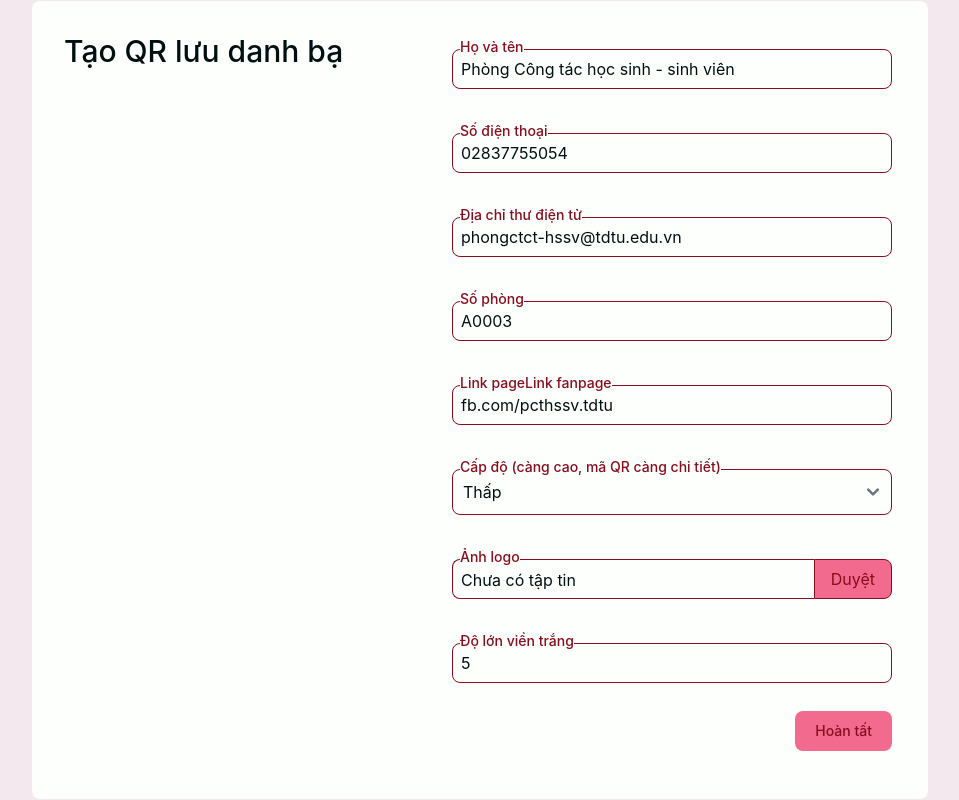
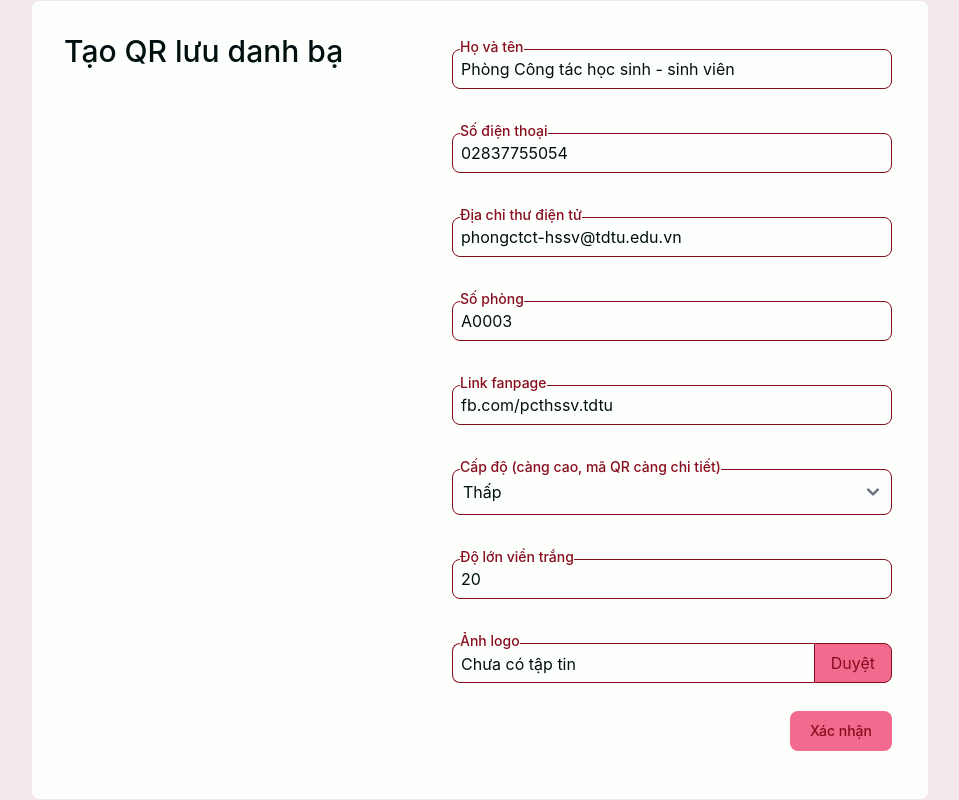
Before and after one commit to TakahashiNguyen/qrcodegen, a Vue app: page /qr-contact in a window 1280 px wide. Shown: the whole page, without its empty margins (160-1119 px from the left). Built offline with nearby package versions, Linux system fonts and the light colour scheme.

Commit message:
update QrGenerator.vue

```diff
--- a/src/views/QrGenerator.vue
+++ b/src/views/QrGenerator.vue
@@ -24,7 +24,7 @@
 						:theme="isAutoAlignLogo ? 'primary' : 'secondary'"
 						:class="{ hidden: drawLogo == null || isEnd }"
 						:onclick="autoAlignLogo"
-						ref="autoAlignLogoButton"
+						v-if="!isProcessing"
 					>
 						{{ isAutoAlignLogo ? 'Xác nhận' : 'Tự động căn chỉnh logo' }}
 					</Button>
@@ -41,7 +41,7 @@
 						:class="{ hidden: isEnd }"
 						:onclick="handleButton"
 					>
-						Hoàn tất
+						Xác nhận
 					</Button>
 					<Button :class="{ hidden: isStart }" :onclick="qrDownload">
 						Tải ảnh
@@ -54,11 +54,16 @@
 					<TextInput name="Số điện thoại" v-model="input.phone" />
 					<TextInput name="Địa chỉ thư điện tử" v-model="input.email" />
 					<TextInput name="Số phòng" v-model="input.roomNumber" />
-					<TextInput name="Link pageLink fanpage" v-model="input.pageLink" />
+					<TextInput name="Link fanpage" v-model="input.pageLink" />
 					<SelectInput
 						name="Cấp độ (càng cao, mã QR càng chi tiết)"
 						:list="qrCodeLevels"
 						v-model="input.errorCorrectionLevel"
+					/>
+					<TextInput
+						type="number"
+						name="Độ lớn viền trắng"
+						v-model="input.qrMargin"
 					/>
 					<TextInput
 						type="file"
@@ -77,11 +82,6 @@
 						v-if="drawLogo && !isAutoAlignLogo"
 						name="Độ lớn góc xoay mã QR"
 						v-model="input.logoRotation"
-					/>
-					<TextInput
-						type="number"
-						name="Độ lớn viền trắng"
-						v-model="input.qrMargin"
 					/>
 					<TextInput
 						type="number"
@@ -137,15 +137,15 @@ const qrCode = ref<HTMLCanvasElement>(),
 		logoScale: 1,
 		errorCorrectionLevel: 'L',
 		logoRotation: 0,
-		qrMargin: 5,
+		qrMargin: 20,
 		rotationStep: 90,
 	}),
 	drawLogo = ref<Function>(),
 	logoSize = ref<{ width: number; height: number }>(),
 	carousel = ref<InstanceType<typeof Carousel>>(),
 	submitButton = ref<InstanceType<typeof Button>>(),
-	autoAlignLogoButton = ref<InstanceType<typeof Button>>(),
 	isAutoAlignLogo = ref(false),
+	isProcessing = ref(false),
 	errorMessage = ref(''),
 	qrDownload = async () => {
 		qrCode.value!.toBlob((blob) => {
@@ -172,10 +172,10 @@ const qrCode = ref<HTMLCanvasElement>(),
 		}
 
 		toggleAutoAlignLogo();
-
-		autoAlignLogoButton.value?.toggleLoading();
-		carousel.value?.toggleLoading();
+		isProcessing.value = !isProcessing.value;
 		await sleep(1);
+		submitButton.value!.toggleLoading();
+		carousel.value!.toggleLoading();
 
 		input.logoRotation = 0;
 
@@ -213,7 +213,7 @@ const qrCode = ref<HTMLCanvasElement>(),
 				return Math.floor((lower + upper) / 2) / multiplier;
 			},
 			autoRotate = async () => {
-				for (let i = input.rotationStep; i <= 360; i += input.rotationStep) {
+				for (let i = 90; i < 450; i += input.rotationStep) {
 					input.logoRotation = i;
 
 					const currentScale = await autoScale();
@@ -231,10 +231,12 @@ const qrCode = ref<HTMLCanvasElement>(),
 		input.logoRotation = rotate;
 
 		qrCodeCanvasCtx.value!.putImageData(qrCodeImageData, 0, 0);
+		isProcessing.value = !isProcessing.value;
+		await sleep(1);
+		submitButton.value!.toggleLoading();
 		await handleButton(false);
 
 		carousel.value?.toggleLoading();
-		autoAlignLogoButton.value?.toggleLoading();
 	},
 	drawQrCode = async (): Promise<ImageData> => {
 		function generateVCard() {
@@ -286,6 +288,7 @@ END:VCARD
 		if (!isAutoAlignLogo) {
 			submitButton.value?.toggleLoading();
 			carousel.value?.toggleLoading();
+			isProcessing.value = !isProcessing.value;
 			await sleep(1);
 			await drawQrCode();
 		}
@@ -304,8 +307,6 @@ END:VCARD
 
 			if (isAutoAlignLogo) return true;
 
-			qrCode.value!.style.rotate = `-${input.logoRotation}deg`;
-
 			carousel.value?.next();
 		} catch (e) {
 			if (isAutoAlignLogo) return false;
@@ -315,6 +316,8 @@ END:VCARD
 
 		submitButton.value?.toggleLoading();
 		carousel.value?.toggleLoading();
+		isProcessing.value = !isProcessing.value;
+		await sleep(1);
 
 		return false;
 	};
@@ -339,14 +342,16 @@ async function handleFileChange(event: Event) {
 							const ctx = qrCodeCanvasCtx.value,
 								ele = qrCode.value,
 								imgWidth = img.width * input.logoScale,
-								imgHeight = img.height * input.logoScale;
+								imgHeight = img.height * input.logoScale,
+								angle = (input.logoRotation / 180) * Math.PI;
 
 							if (ctx) {
+								// Draw logo
 								ctx.save();
 
 								ctx.translate(ele.width / 2, ele.height / 2);
 
-								ctx.rotate((input.logoRotation / 180) * Math.PI);
+								ctx.rotate(angle);
 
 								ctx.drawImage(
 									img,
@@ -356,6 +361,34 @@ async function handleFileChange(event: Event) {
 									imgHeight,
 								);
 
+								ctx.restore();
+
+								// Rotate canvas
+								const imageData = ctx.getImageData(
+									0,
+									0,
+									qrCodeWidth,
+									qrCodeWidth,
+								);
+
+								ctx.save();
+								ctx.fillStyle = '#ffffff';
+								ctx.fillRect(0, 0, qrCodeWidth, qrCodeWidth);
+								ctx.translate(qrCodeWidth / 2, qrCodeWidth / 2);
+								ctx.rotate(-angle);
+
+								const off = document.createElement('canvas');
+								off.width = qrCodeWidth;
+								off.height = qrCodeWidth;
+
+								const offCtx = off.getContext('2d'),
+									maxScale =
+										1 / (Math.abs(Math.cos(angle)) + Math.abs(Math.sin(angle)));
+								if (offCtx) {
+									offCtx.putImageData(imageData, 0, 0);
+									ctx.scale(maxScale, maxScale);
+									ctx.drawImage(off, -qrCodeWidth / 2, -qrCodeWidth / 2);
+								}
 								ctx.restore();
 
 								resolve();
```
